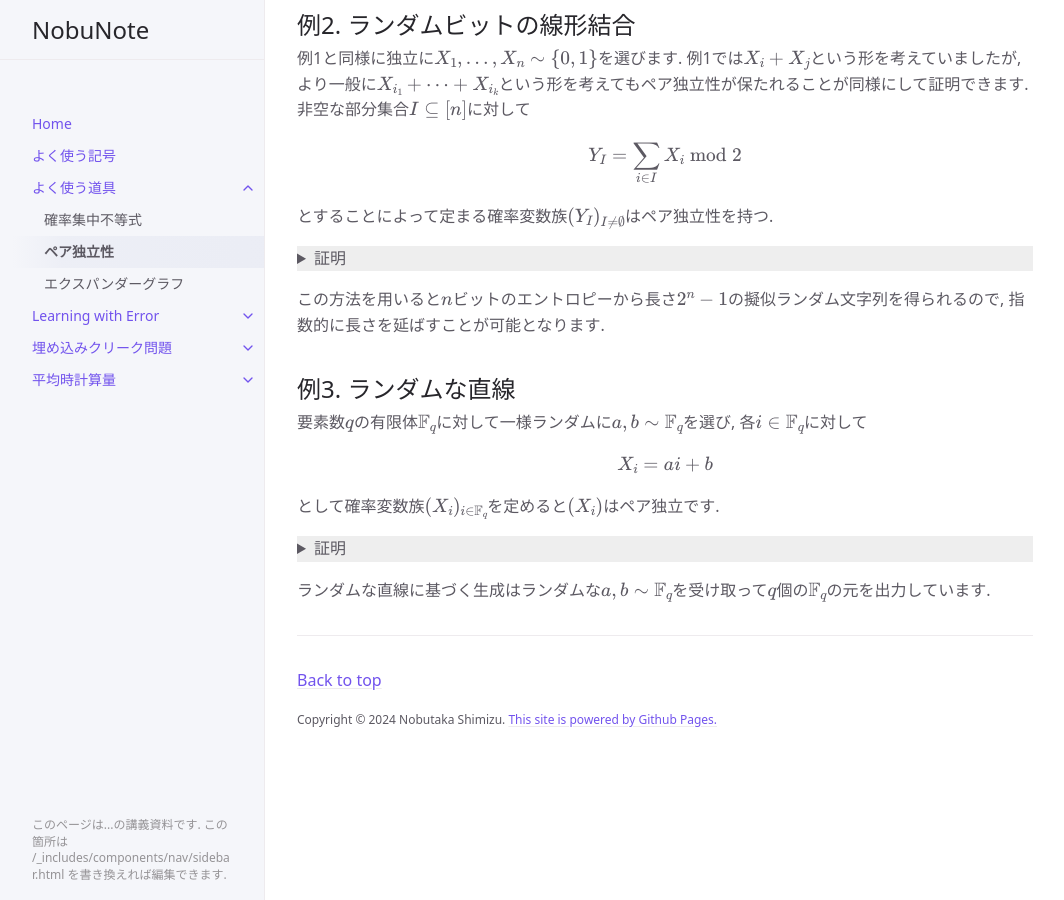
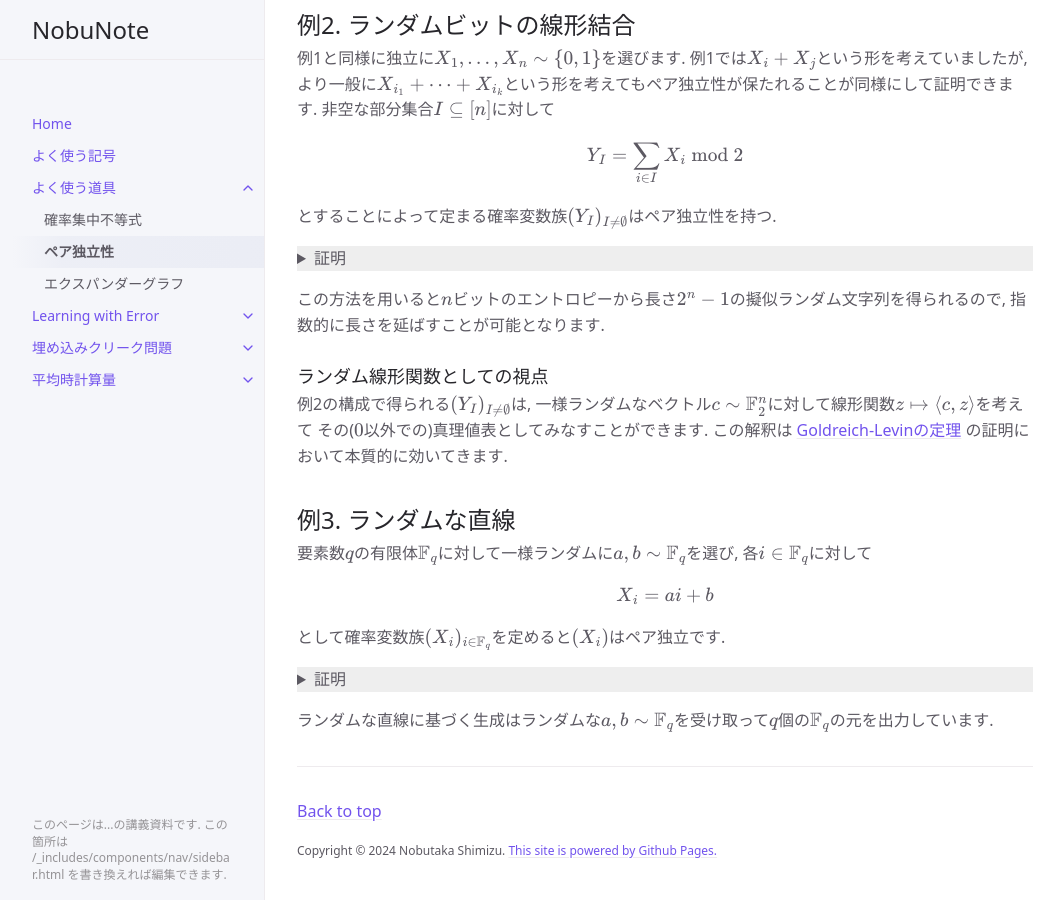
Before and after one commit to NobutakaShimizu/nobunote, a Jekyll site: the page built from docs/tools/pairwise_independent.md, in a window 1280 px wide and 900 px high, scrolled down 1335 px. Shown: the whole window, without its empty margins (107-1171 px from the left). Built offline with Jekyll 4.4.1, drawn with Linux system fonts in a browser that asks for light colours; cached includes are drawn as plain includes; formulas are drawn with MathJax 3; part of the change alters nothing that is shown.

Commit message:
ドキュメントの更新とMathJax設定の改善、スニペットファイルの追加

```diff
--- a/_layouts/default.html
+++ b/_layouts/default.html
@@ -4,15 +4,34 @@ layout: table_wrappers
 
 <!DOCTYPE html>
 
-<script async src="https://cdnjs.cloudflare.com/ajax/libs/mathjax/2.7.0/MathJax.js?config=TeX-AMS_CHTML"></script>
-<script type="text/x-mathjax-config">
- MathJax.Hub.Config({
- tex2jax: {
- inlineMath: [['$', '$'] ],
- displayMath: [ ['$$','$$'], ["\\[","\\]"] ]
- }
- });
-</script>
+<script>
+  window.MathJax = {
+    loader: {
+      load: ['[tex]/physics', '[tex]/mathtools']
+    },
+    tex: {
+      inlineMath: [['$', '$'], ['\\(', '\\)']],
+      packages: {'[+]': ['physics','mathtools']},
+
+      macros: {
+        Nat: "{\\mathbb{N}}",
+        Real: "{\\mathbb{R}}",
+        F: "\\mathbb{F}",
+        poly: "\\mathrm{poly}",
+        polylog: "\\mathrm{polylog}",
+        E: "{\\mathbb{E}}",
+        Var: "{\\mathbf{Var}}",
+        binset: "\\{0,1\\}",
+        inprod: ["\\langle #1 \\rangle",1],
+      }
+
+    }
+  };
+
+  </script>
+  <script type="text/javascript" id="MathJax-script" async
+    src="https://cdn.jsdelivr.net/npm/mathjax@3/es5/tex-mml-chtml.js">
+  </script>
 
 <html lang="{{ site.lang | default: 'ja' }}">
 {% include head.html %}
--- a/docs/tools/pairwise_independent.md
+++ b/docs/tools/pairwise_independent.md
@@ -137,12 +137,27 @@ $$
     \end{align*}
   $$
 
+<details markdown="1" style="background-color: #eee;">
+<summary style="display: list-item">証明</summary>
+
+</details>
+
+
   より, 確かにペア独立性を満たします.
   ここで最後の等式では, $X_i$たちの独立性より, $Y_{I\setminus J}$と$Y_{J\setminus I}$が独立であることを用いています ($I\ne J$より$I\setminus J$と$J\setminus I$はどちらも非空であることに注意). $\square$
 
 </details>
 
 この方法を用いると$n$ビットのエントロピーから長さ$2^n-1$の擬似ランダム文字列を得られるので, 指数的に長さを延ばすことが可能となります.
+
+### ランダム線形関数としての視点
+
+  例2の構成で得られる$(Y_I)_{I\ne \emptyset}$は, 一様ランダムなベクトル$c \sim \mathbb{F}_2^n$に対して線形関数$z \mapsto \inprod{c,z}$を考えて
+  その($0$以外での)真理値表としてみなすことができます.
+  この解釈は [Goldreich-Levinの定理]({{site.baseurl}}/docs/average_case_complexity/Goldreich-Levin)
+  の証明において本質的に効いてきます.
+
+
 
 ## 例3. ランダムな直線
 
```
Also changed, not shown: docs/notation/index.md (line endings or trailing spaces), 15 other files.
